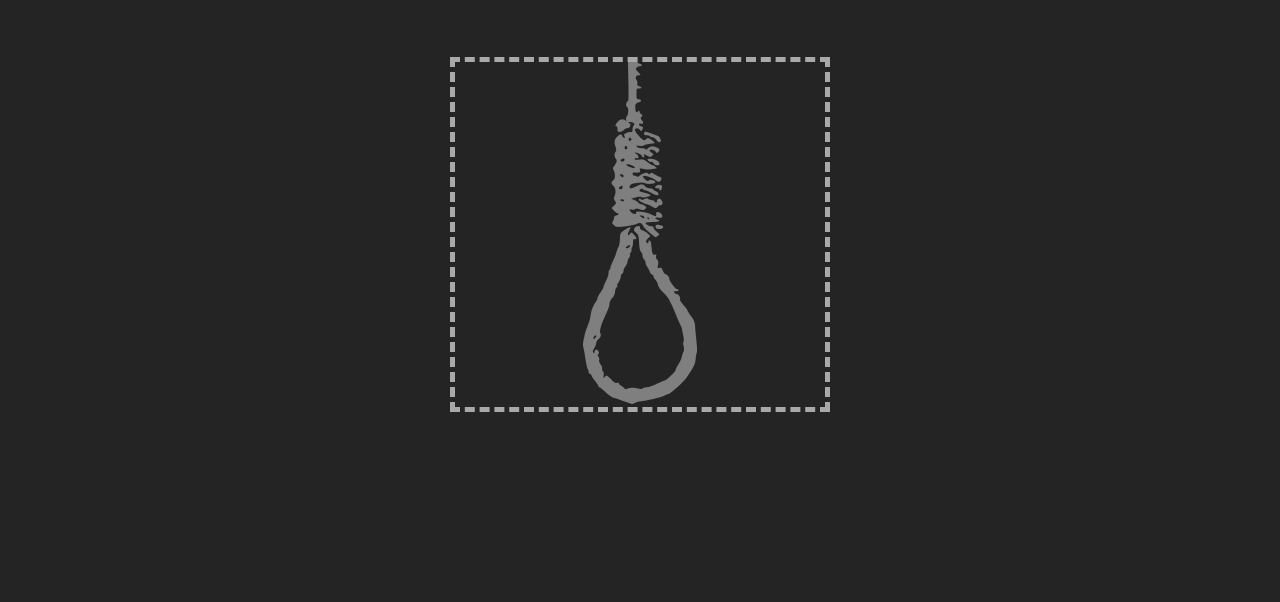
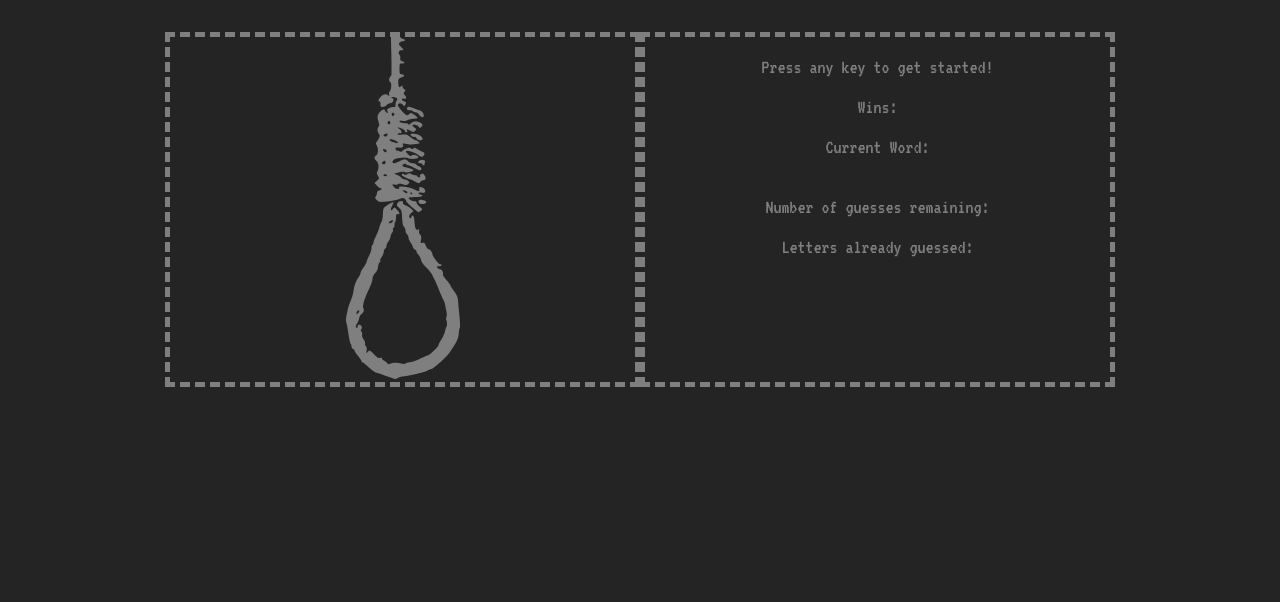
Before and after one commit to sdimartino510/Word-Guess-Game, a plain HTML site: page index.html in a window 1280 px wide. Shown: the part 198-800 px from the top of the page. Drawn offline with nearby package versions, Linux system fonts and the light colour scheme.

Commit message:
Adds game window and content

```diff
--- a/assets/css/style.css
+++ b/assets/css/style.css
@@ -1,12 +1,12 @@
 body {
     background-color: #242424;
     font-family: 'VT323', monospace;
-    color: #a9a9a9;
+    color: #7f7f7f;
 }
 .header {
     text-align: center;
     font-size: 100px;
-    border: dashed #a9a9a9 5px;
+    border: dashed #7f7f7f 5px;
     padding-bottom: 15px;
 }
 .sub-header {
@@ -15,6 +15,10 @@ body {
 }
 .main-window {
     text-align: center;
-    border: dashed #a9a9a9 5px;
-    margin-top: 25px;
+    border: dashed #7f7f7f 5px;
 }
+.game-window {
+    text-align: center;
+    border: dashed #7f7f7f 5px;
+    font-size: 20px;
+}
--- a/index.html
+++ b/index.html
@@ -39,14 +39,26 @@
         <br>
         <div class="container">
             <div class="row">
-                <div class="col-md-4">
-
+                <div class="col-md-1">
                 </div>
-                <div class="col-md-4 main-window">
+                <div class="col-md-5 main-window">
                     <img src="assets/images/noose.png">
                 </div>
-                <div class="col-md-4">
-
+                <div class="col-md-5 game-window">
+                    <br>
+                    <p>Press any key to get started!</p>
+                    <br>
+                    <p class="wins">Wins:</p>
+                    <br>
+                    <p class="current-word">Current Word:</p>
+                    <br>
+                    <p class="word"></p>
+                    <br>
+                    <p class="guesses-remaining">Number of guesses remaining:</p>
+                    <br>
+                    <p class="already-guessed">Letters already guessed:</p>
+                </div>
+                <div class="col-md-1">
                 </div>
             </div>
         </div>
```
